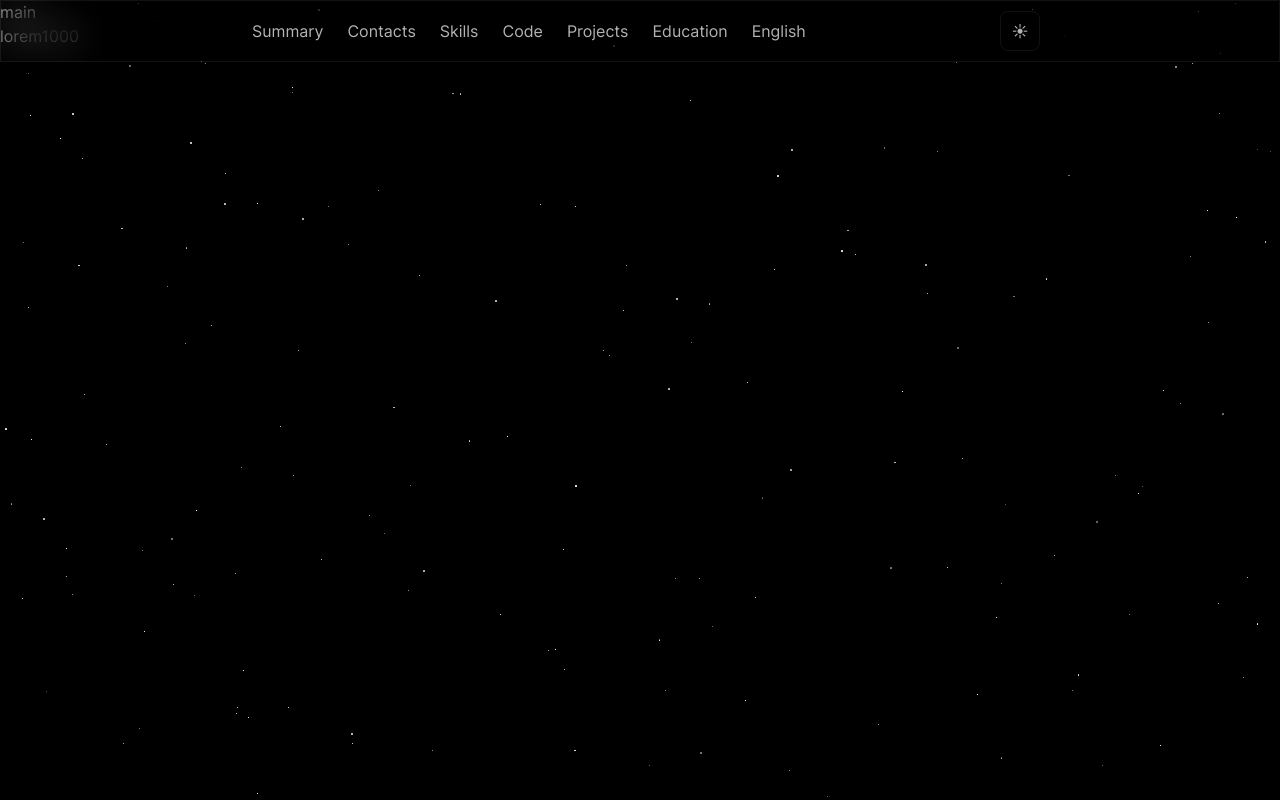
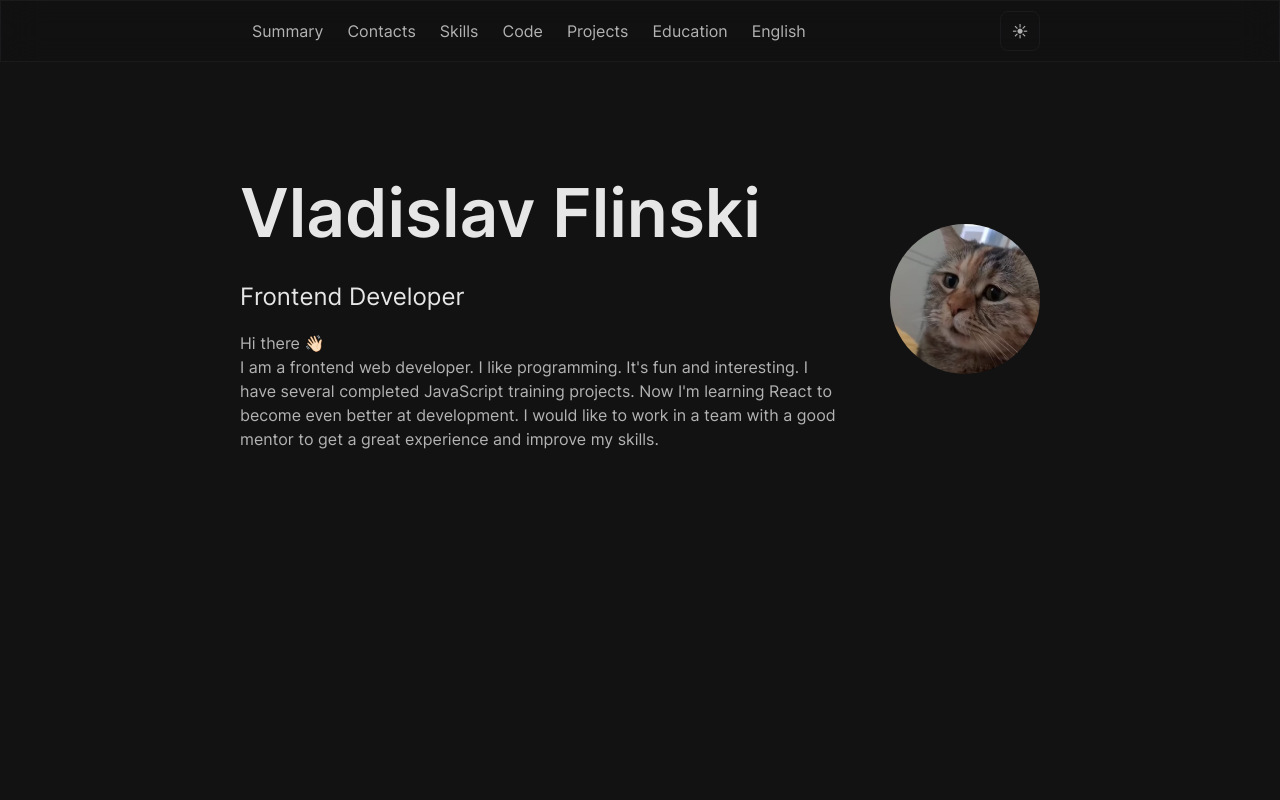
Before and after one commit to flinski/rsschool-cv, a website: page index.html in a window 1280 px wide. Shown: the top 800 px of the page. Drawn offline with Linux system fonts and the light colour scheme; files whose address does not match are found by name.

Commit message:
feat: add hero section

```diff
--- a/index.html
+++ b/index.html
@@ -15,7 +15,7 @@
 						<nav class="header__nav">
 							<ul class="header__list">
 								<li class="header__item">
-									<a class="header__link" href="#">Summary</a>
+									<a class="header__link" href="#hero">Summary</a>
 								</li>
 								<li class="header__item">
 									<a class="header__link" href="#">Contacts</a>
@@ -41,9 +41,35 @@
 					</div>
 				</div>
 			</header>
-			<main class="main">main</main>
-			<footer class="footer">lorem1000</footer>
-			<div id="stars"></div>
+			<main class="main">
+				<section class="hero" id="hero">
+					<div class="hero__container container">
+						<div class="hero__body">
+							<div class="hero__text">
+								<h1 class="hero__heading">Vladislav Flinski</h1>
+								<p class="hero__description">Frontend Developer</p>
+								<p class="hero__summary">
+									Hi there 👋🏻 <br />
+									I am a frontend web developer. I like programming. It's fun and interesting. I
+									have several completed JavaScript training projects. Now I'm learning React to
+									become even better at development. I would like to work in a team with a good
+									mentor to get a great experience and improve my skills.
+								</p>
+							</div>
+							<div class="hero__image-wrapper">
+								<img
+									class="hero__image"
+									src="./src/assets//images/avatar.png"
+									alt="avatar"
+									width="150"
+									height="150"
+								/>
+							</div>
+						</div>
+					</div>
+				</section>
+			</main>
+			<footer class="footer"></footer>
 		</div>
 		<script src="./src/script.js"></script>
 	</body>
--- a/src/script.js
+++ b/src/script.js
@@ -1,22 +1 @@
 'use strict'
-
-function createStars() {
-	const stars = document.getElementById('stars')
-	const numStars = 1000
-
-	for (let i = 0; i < numStars; i++) {
-		const star = document.createElement('div')
-		const starSize = Math.random() * 2
-
-		star.classList.add('star')
-
-		star.style.width = `${starSize}px`
-		star.style.top = `${Math.random() * 100}%`
-		star.style.left = `${Math.random() * 100}%`
-		star.style.animationDelay = `${Math.random() * 3}s`
-
-		stars.append(star)
-	}
-}
-
-document.addEventListener('DOMContentLoaded', createStars)
--- a/src/styles.css
+++ b/src/styles.css
@@ -63,11 +63,11 @@
 }
 :root {
   color-scheme: dark;
-  --color-dark: hsl(0 0 0);
-  --color-light: hsl(0 0 90);
-  --color-gray: hsl(0 0 70);
-  --color-bg1: hsl(0 0 0 / 0.1);
-  --color-bg2: hsl(0 0 70 / 0.1);
+  --color-background: hsl(0 0 7);
+  --color-text: hsl(0 0 90);
+  --color-text-dim: hsl(0 0 70);
+  --color-shade: hsl(0 0 7 / 0.1);
+  --color-glass: hsl(240 5 50 / 0.1);
   --border-radius: 0.5rem;
   --font-family: "Inter", system-ui, "Segoe UI", Roboto, Helvetica, Arial, sans-serif,
   	"Apple Color Emoji", "Segoe UI Emoji", sans-serif;
@@ -141,13 +141,17 @@ svg * {
   transition-property: fill, stroke;
 }
 
+::-webkit-scrollbar {
+  display: none;
+}
+
 body {
   font-family: var(--font-family);
   font-size: clamp(1rem, 1rem + 0vw, 1rem);
   font-weight: 400;
   line-height: 1.5;
-  color: var(--color-light);
-  background-color: var(--color-dark);
+  color: var(--color-text-dim);
+  background-color: var(--color-background);
 }
 
 a,
@@ -175,7 +179,8 @@ h3,
 h4,
 h5,
 h6 {
-  font-weight: 700;
+  color: var(--color-text);
+  font-weight: 600;
   margin-top: 2rem;
   margin-bottom: 1rem;
 }
@@ -202,6 +207,7 @@ h5 {
 
 p {
   font-size: clamp(1rem, 1rem + 0vw, 1rem);
+  margin-block: 1rem;
 }
 
 .wrapper {
@@ -241,44 +247,16 @@ p {
   }
 }
 
-#stars {
-  position: absolute;
-  top: 0;
-  left: 0;
-  width: 100%;
-  height: 100%;
-  z-index: -1;
-}
-
-.star {
-  position: absolute;
-  background: #fff;
-  border-radius: 50%;
-  aspect-ratio: 1;
-  animation: shimmering 3s infinite ease-in-out;
-}
-
-@keyframes shimmering {
-  0% {
-    opacity: 1;
-  }
-  50% {
-    opacity: 0.5;
-  }
-  100% {
-    opacity: 1;
-  }
-}
 .toggle-theme {
   height: var(--button-height);
   aspect-ratio: 1;
-  color: var(--color-gray);
-  border: 1px solid var(--color-bg2);
+  color: var(--color-text-dim);
+  border: 1px solid var(--color-glass);
   border-radius: var(--border-radius);
 }
 .toggle-theme:hover {
-  color: var(--color-light);
-  background-color: var(--color-bg2);
+  color: var(--c-text);
+  background-color: var(--color-glass);
 }
 .toggle-theme:active {
   scale: 0.95;
@@ -290,8 +268,8 @@ p {
   left: 0;
   width: 100%;
   padding-block: 0.625rem;
-  background-color: var(--color-bg1);
-  border: 1px solid var(--color-bg2);
+  background-color: var(--color-shade);
+  border: 1px solid var(--color-glass);
   backdrop-filter: blur(20px);
 }
 .header__body {
@@ -309,12 +287,12 @@ p {
   justify-content: center;
   padding-inline: 0.75rem;
   height: var(--button-height);
-  color: var(--color-gray);
+  color: var(--color-text-dim);
   border-radius: var(--border-radius);
 }
 .header__link:hover {
-  color: var(--color-light);
-  background-color: var(--color-bg2);
+  color: var(--c-text);
+  background-color: var(--color-glass);
 }
 .header__link:active {
   scale: 0.95;
@@ -322,3 +300,30 @@ p {
 footer {
   height: 5000px;
 }
+
+.hero {
+  margin-top: 8.125rem;
+}
+.hero__body {
+  display: flex;
+  justify-content: space-between;
+  align-items: center;
+  gap: 3.125rem;
+}
+.hero__description {
+  color: var(--color-text);
+  font-size: 1.5rem;
+}
+.hero__image-wrapper {
+  flex: 0 0 auto;
+  width: 9.375rem;
+  aspect-ratio: 1;
+  overflow: hidden;
+  border-radius: 50%;
+}
+.hero__image {
+  width: 100%;
+  height: 100%;
+  object-fit: cover;
+  object-position: center;
+}
```
